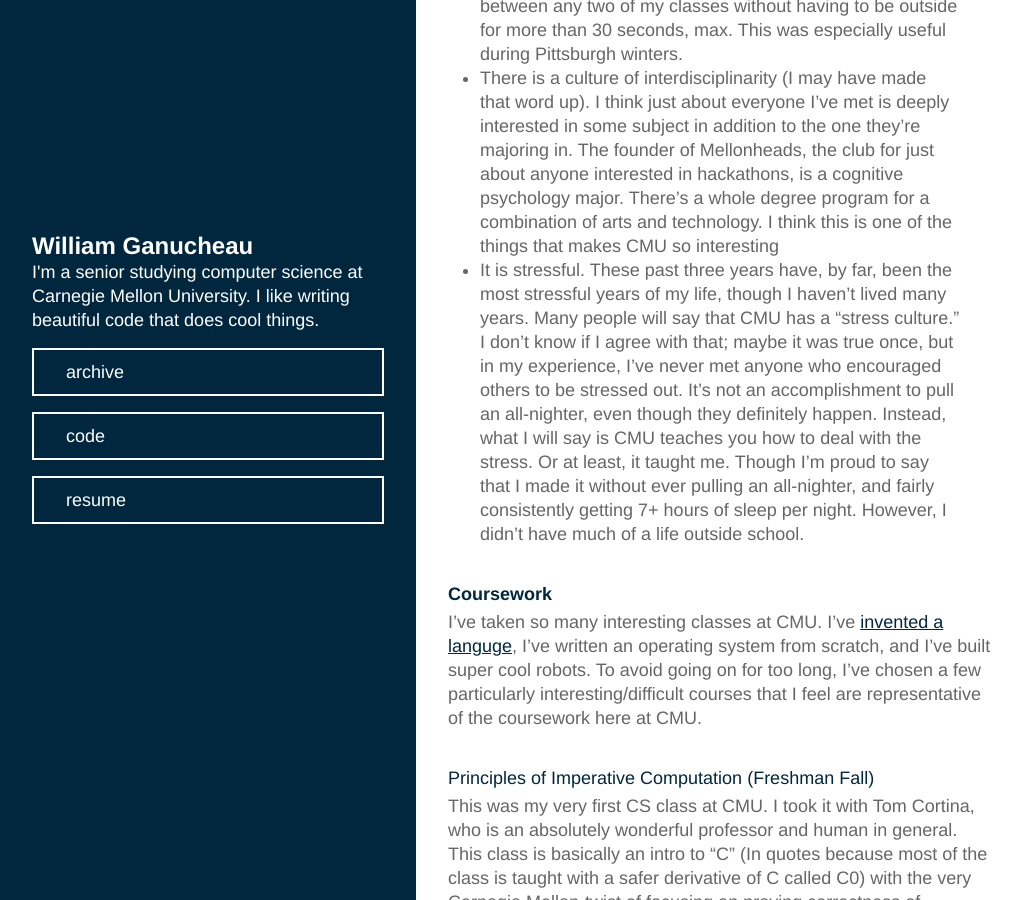
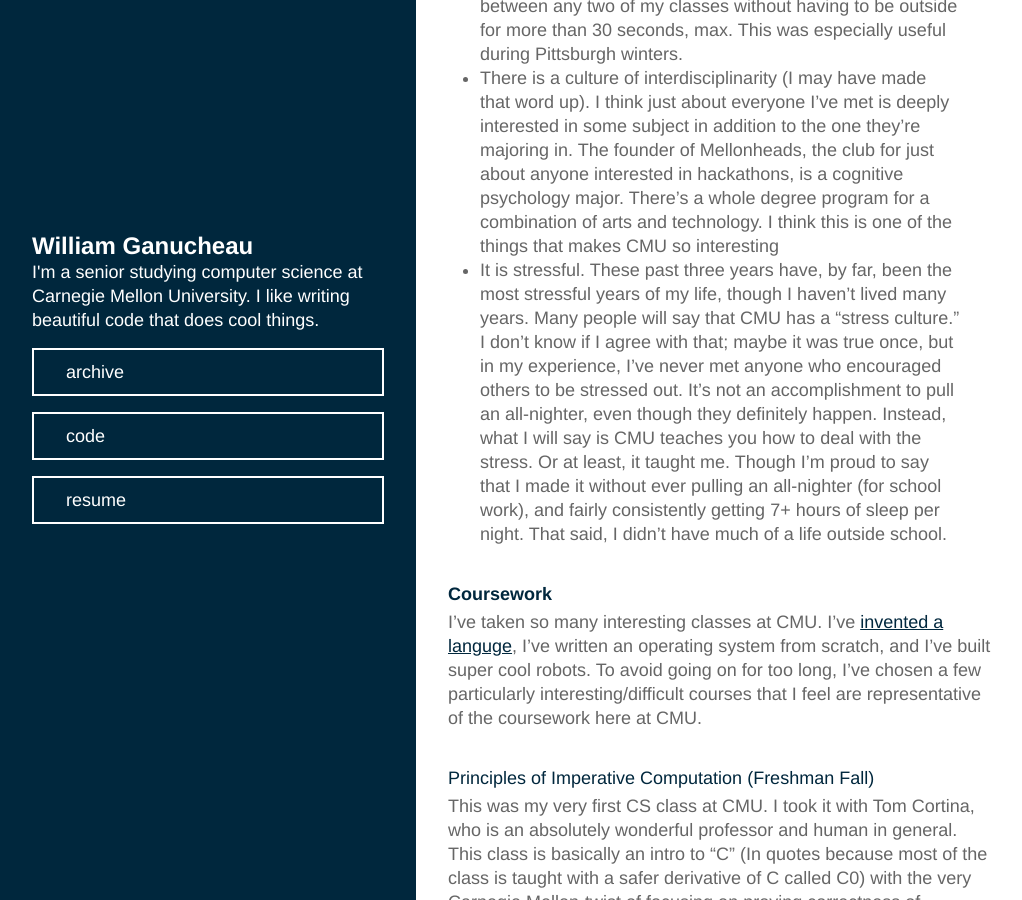
Before and after one commit to williamg/williamg.github.io, a Jekyll site: the page built from _posts/2017-05-17-my-time-at-cmu.md, in a window 1280 px wide and 900 px high, scrolled down 746 px. Shown: the whole window, without its empty margins (0-1022 px from the left). Built offline with Jekyll 4.4.1, drawn with Linux system fonts in a browser that asks for light colours; nearby versions of some CDN libraries.

Commit message:
More fixes

```diff
--- a/_posts/2017-05-17-my-time-at-cmu.md
+++ b/_posts/2017-05-17-my-time-at-cmu.md
@@ -36,8 +36,8 @@
 stressed out. It's not an accomplishment to pull an all-nighter, even though
 they definitely happen. Instead, what I will say is CMU teaches you how to deal
 with the stress. Or at least, it taught me. Though I'm proud to say that I
-made it without ever pulling an all-nighter, and fairly consistently getting
-7+ hours of sleep per night. However, I didn't have much of a life outside
+made it without ever pulling an all-nighter (for school work), and fairly consistently getting
+7+ hours of sleep per night. That said, I didn't have much of a life outside
 school.
 
 ## Coursework
```
